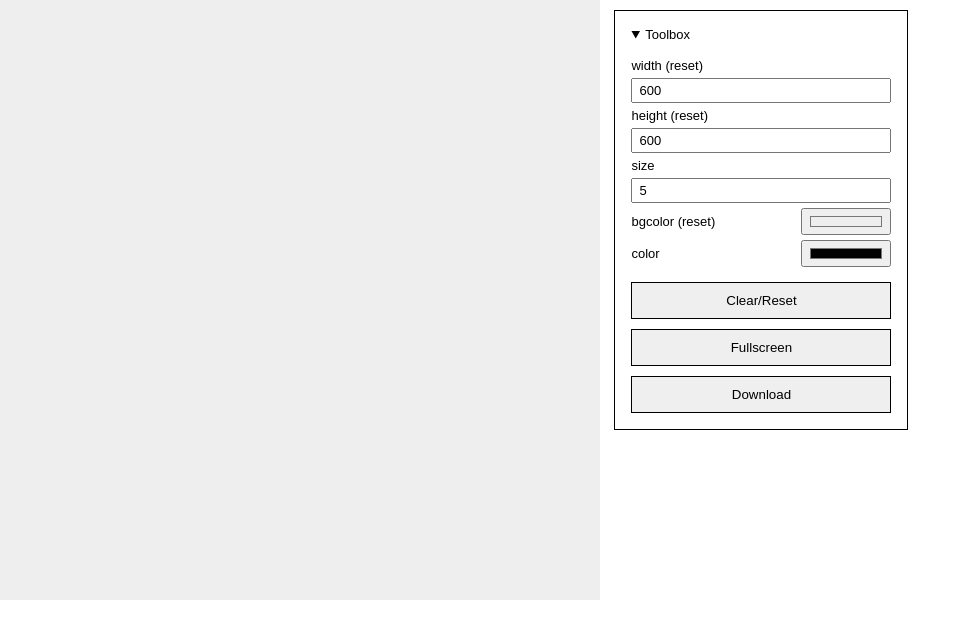
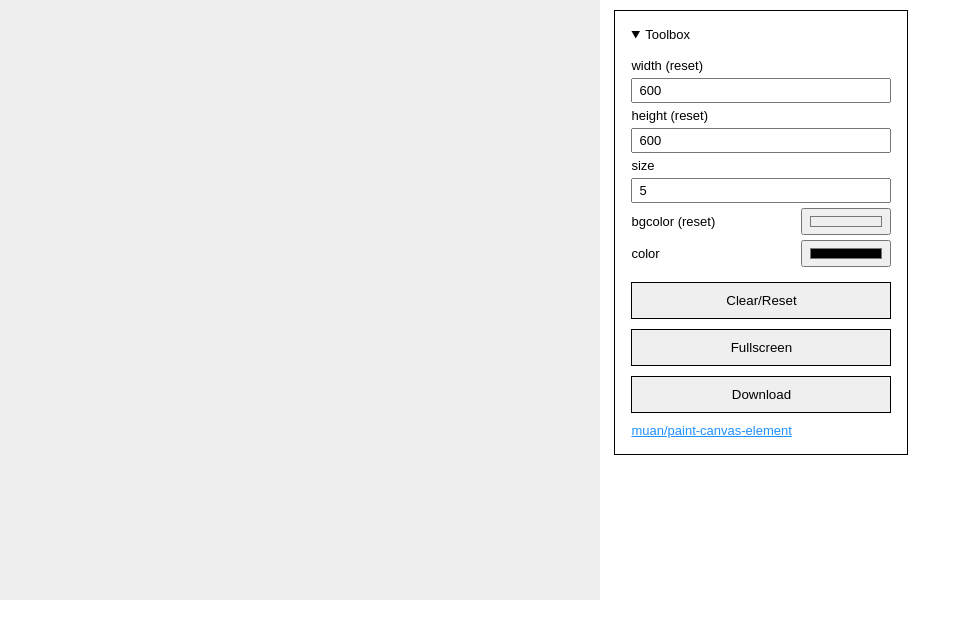
Before and after one commit to muan/paint-canvas-element, a website: page index.html in a window 1280 px wide. Shown: the whole page, without its empty margins (0-971 px from the left). Drawn offline with Linux system fonts and the light colour scheme.

Commit message:
Link to repo

```diff
--- a/index.html
+++ b/index.html
@@ -27,6 +27,7 @@
           <button type="button" id="reset">Clear/Reset</button>
           <button type="button" id="fullscreen">Fullscreen</button>
           <button type="button" id="button">Download</button>
+          <a class="link" href="https://github.com/muan/paint-canvas-element">muan/paint-canvas-element</a>
         </div>
     </details>
 
--- a/paint-canvas.css
+++ b/paint-canvas.css
@@ -64,3 +64,9 @@ input {
   margin-bottom: 5px;
   font: inherit;
 }
+
+.link {
+  margin-top: 10px;
+  color: dodgerblue;
+
+}
```
